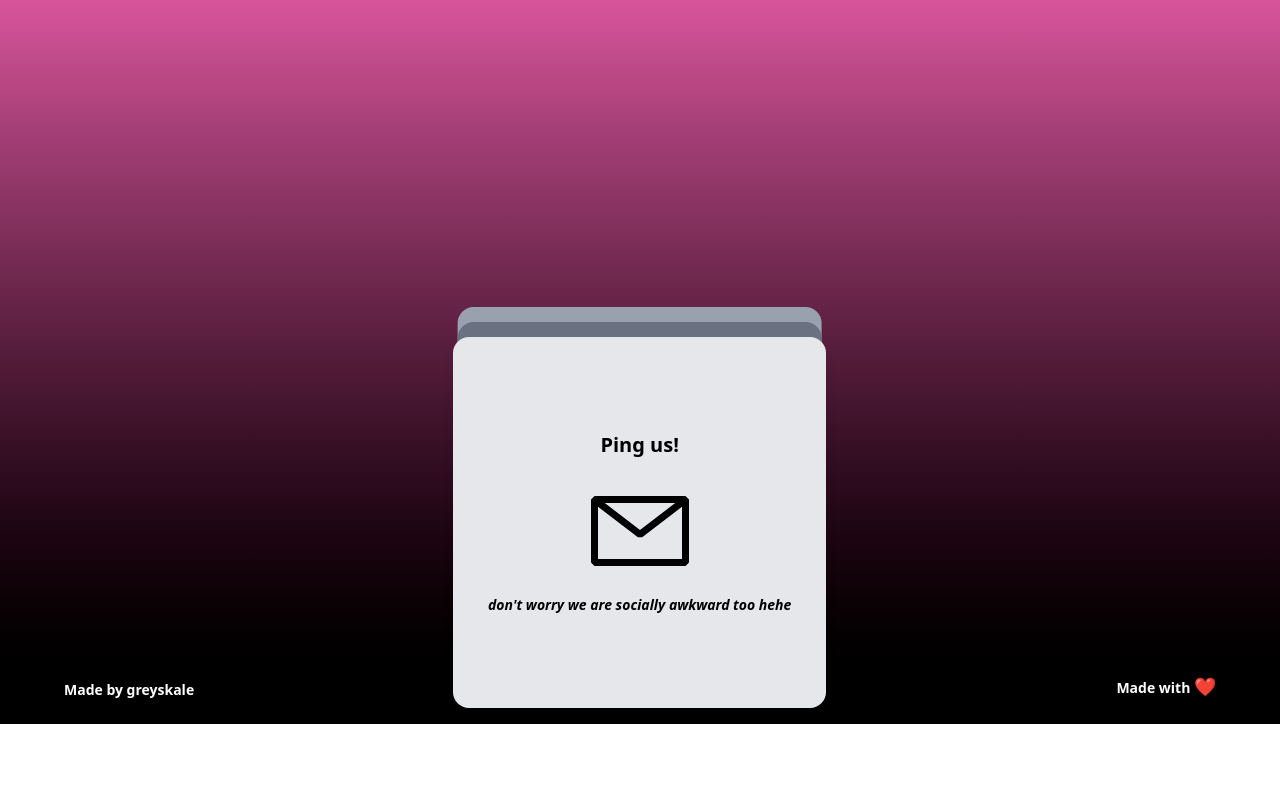
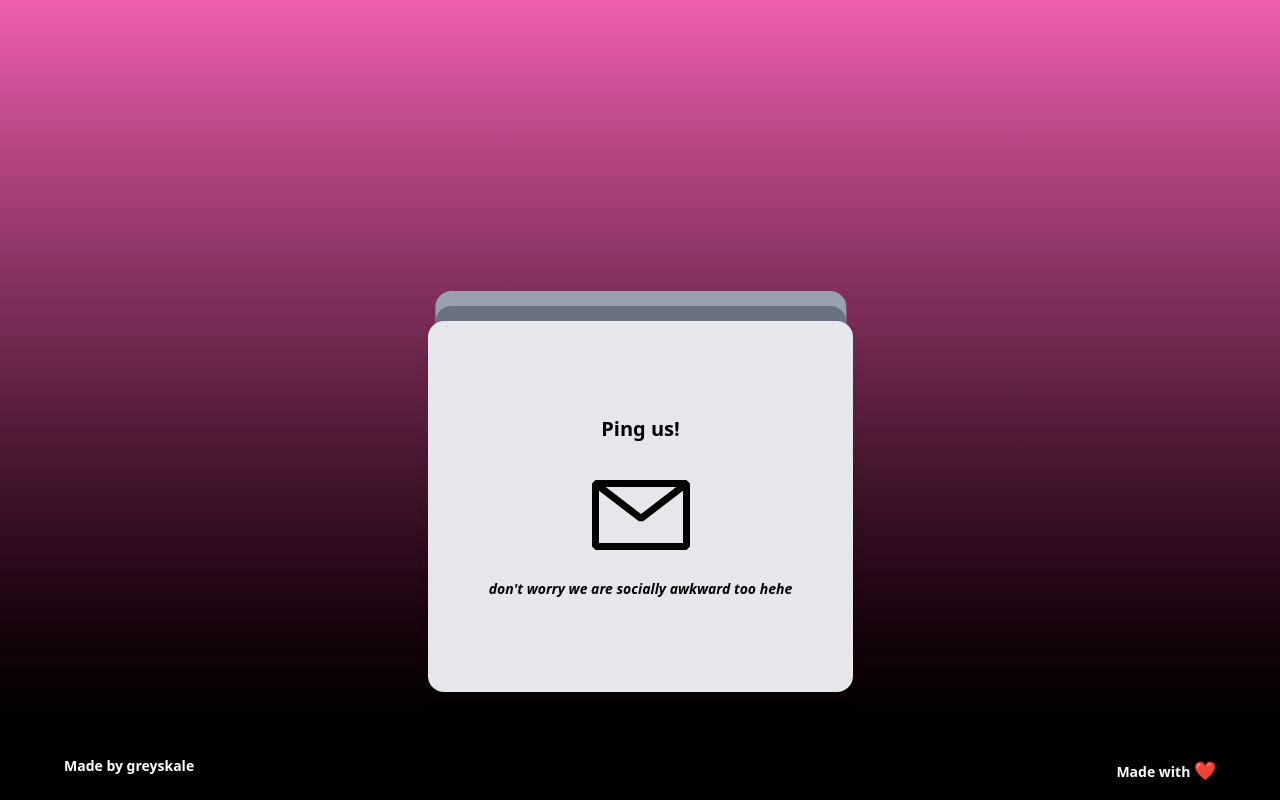
Before and after one commit to GreySkale-Foundation/website, a SvelteKit app: page / in a window 1280 px wide. Shown: the part 3725-4525 px from the top of the page. Before the commit the page ends 4449 px from the top, so only its background shows below. Built offline with nearby package versions, Linux system fonts and the light colour scheme; a web font is replaced by a local one.

Commit message:
tagline adjusted properly

```diff
--- a/src/routes/+page.svelte
+++ b/src/routes/+page.svelte
@@ -8,20 +8,14 @@
     import { scrollReveal } from "$lib/scripts/lazyScroll";
 </script>
 
-<!-- class="min-h-48 w-full bg-linear-to-b from-black from-40% via-pink-400 via-50% to-white to-60%"> -->
-
-<!-- style="font-family : 'Trebuchet MS', 'sans-serif';" -->
 <div class="bg-offwhite">
-    <section
-        class="flex items-center justify-center min-h-[90vh] bg-black snap-center"
-    >
+    <section class="flex items-center justify-center min-h-[90vh] bg-black snap-center">
         <div class="group relative">
             <img
                 src={GSKLogo}
                 alt="GreySkale"
                 class="w-64 h-auto transition-opacity duration-300 group-hover:opacity-0"
             />
-
             <div
                 class="absolute top-1/2 left-1/2 transform -translate-x-1/2 -translate-y-1/2 opacity-0 group-hover:opacity-100 transition-opacity duration-300 whitespace-nowrap text-center text-3xl font-semibold text-white font-irish-grover"
             >
@@ -56,62 +50,37 @@
         <section class="snap-center h-auto" use:scrollReveal><Tiles /></section>
 
         <div class="pt-20 sm:pt-80"></div>
-        <!-- <section -->
-        <!--     class="relative snap-center z-10 overflow-hidden" -->
-        <!--     use:scrollReveal -->
-        <!-- > -->
-        <!--     <div class="overflow-hidden"> -->
-        <!--         <Card /> -->
-        <!--     </div> -->
-        <!-- </section> -->
-        <!--         <section use:scrollReveal> -->
-        <!--             <footer class=" flex justify-between items-end relative px-8 py-4 text-sm text-white font-bold"> -->
-        <!--                 <div class="flex items-end"> -->
-        <!--                     <p class="ml-8 mb-2">Made by greyskale</p> -->
-        <!--                    moved slightly right -->
-        <!-- <div class="flex justify-center overflow-hidden"> -->
-        <!--                     <Card /> -->
-        <!--                 </div> -->
-        <!--                      moved slightly left -->
-        <!--                 </div> -->
 
-        <!--                     <p class="mr-8 mb-2">Made with <b class="text-lg">❤</b></p> -->
-        <!--             </footer> -->
-        <!--         </section> -->
-
+        <!-- Optimized footer with proper spacing -->
         <section use:scrollReveal>
             <footer class="px-8 py-4 text-sm text-white font-bold pointer-events-auto relative overflow-x-hidden overflow-y-hidden min-h-0">
-        <!-- Desktop layout with top padding for card expansion -->
-        <div class="hidden sm:flex justify-between items-end pt-20">
-            <!-- Left text -->
-            <div class="flex-1">
-                <p class="ml-8 mb-2">Made by greyskale</p>
-            </div>
-
-            <!-- Center card -->
-            <div class="flex-1 flex text-black justify-center">
+                <!-- Desktop layout -->
+                <div class="hidden sm:flex flex-col items-center w-full">
+                    <!-- Card with extra padding above -->
+                    <div class="pt-16 pb-8 w-full flex justify-center">
                         <Card />
                     </div>
 
-            <!-- Right text -->
-            <div class="flex-1 flex justify-end">
-                <p class="mr-8 mb-2">Made with <b class="text-lg">❤</b></p>
+                    <!-- Text with proper spacing at edges -->
+                    <div class="flex justify-between w-full pt-8 px-8">
+                        <p>Made by greyskale</p>
+                        <p>Made with <b class="text-lg">❤</b></p>
                     </div>
                 </div>
 
                 <!-- Mobile layout -->
                 <div class="sm:hidden flex flex-col items-center space-y-4">
-            <!-- Card with scaling and extra padding -->
-            <div class="w-full flex justify-center pt-20">
+                    <!-- Card with extra padding above -->
+                    <div class="pt-16 w-full flex justify-center">
                         <div class="scale-80 origin-center">
                             <Card />
                         </div>
                     </div>
 
-            <!-- Footer text with proper alignment -->
-            <div class="flex justify-between items-baseline w-full px-4 text-xs">
+                    <!-- Text with proper spacing -->
+                    <div class="flex justify-between w-full px-4 text-sm pt-8 pb-4">
                         <p>Made by greyskale</p>
-                <p class="flex items-baseline">Made with <b class="text-sm ml-1">❤</b></p>
+                        <p class="flex items-baseline">Made with <b class="text-base ml-1">❤</b></p>
                     </div>
                 </div>
             </footer>
```
Lines whose indentation alone changed are shown as unchanged.
